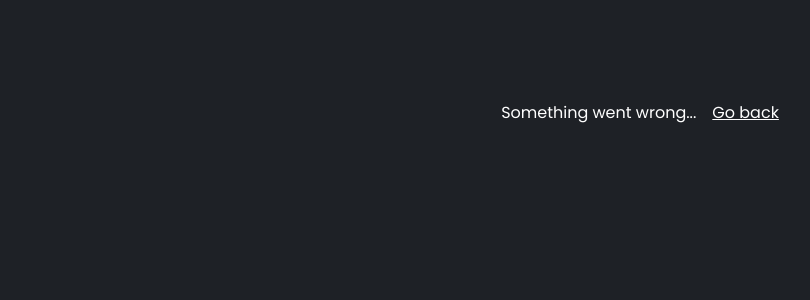
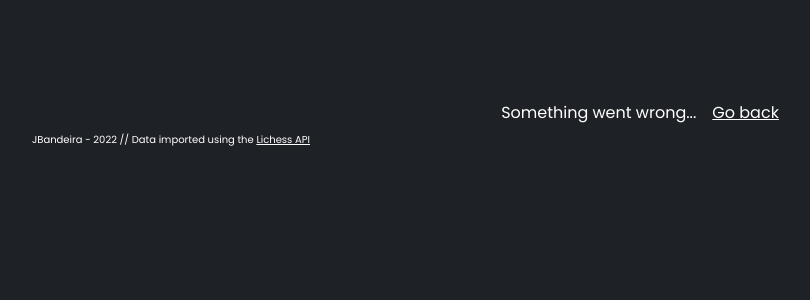
Before and after one commit to jorge-bandeira/daily-chess-results, a Python web app: template main/templates/error.html in a window 1280 px wide. Shown: the top 300 px of the page, without its empty margins (0-810 px from the left). Run offline with Jinja, Linux system fonts and the light colour scheme; the template is opened without the code that fills it, so the values that code supplies are empty.

Commit message:
added footer

```diff
--- a/main/static/styles.css
+++ b/main/static/styles.css
@@ -127,6 +127,26 @@ body {
   100% { transform: rotate(360deg); }
 }
 
+.ackn-home {
+	position: fixed;
+	bottom: 0;
+	width: 100%;
+	font-size: 10px;
+	display: inline-flex;
+	margin-left: 2rem;
+	margin-bottom: 1rem;
+}
+
+.ackn {
+	position: relative;
+	bottom: 0;
+	width: 100%;
+	font-size: 10px;
+	display: inline-flex;
+	margin-left: 2rem;
+	margin-bottom: 1rem;
+}
+
 /*result*/
 
 .result-header {
--- a/main/templates/error.html
+++ b/main/templates/error.html
@@ -11,5 +11,10 @@
 		<p>Something went wrong...</p>
 		<a href="/home" id="goBack">Go back</a>
 	</div>
+	<footer>
+		<div class="ackn">
+			<p>JBandeira - 2022 // Data imported using the <span class="result-tag"><a href="https://lichess.org/api">Lichess API</a></span></p>
+		</div>
+	</footer>
 </body>
 </html>
--- a/main/templates/home.html
+++ b/main/templates/home.html
@@ -63,5 +63,10 @@
 			<span class="piece">&#9815;</span>
 		</div>
 	</div>
+	<footer>
+		<div class="ackn-home">
+			<p>JBandeira - 2022 // Data imported using the <span class="result-tag"><a href="https://lichess.org/api" target="_blank">Lichess API</a></span></p>
+		</div>
+	</footer>
 </body>
 </html>
--- a/main/templates/results.html
+++ b/main/templates/results.html
@@ -14,7 +14,7 @@
 				<h2 class="header-text">Displaying data for the last
 				<span class="result-tag">{{ count }}</span>
 				 games of
-				<span class="result-tag"><a href="https://lichess.org/@/{{ user }}" id="userLink">{{ user }}</a></span>
+				<span class="result-tag"><a href="https://lichess.org/@/{{ user }}" target="_blank" id="userLink">{{ user }}</a></span>
 				</h2>
 			</div>
 		</div>
@@ -31,6 +31,7 @@
 		</div>
 		<div class="insight-box">
 			<h2>Insights</h2>
+			<br>
 			<p>
 				<span class="result-tag"><a href="https://lichess.org/@/{{ user }}" id="userLink">{{ user }}</a></span>
 				{% if insights['performance_week'] > insights['performance_weekend'] %}
@@ -60,6 +61,9 @@
 			<span class="piece">&#9813;</span>
 			<span class="piece">&#9815;</span>
 		</div>
+		<div class="ackn">
+			<p>JBandeira - 2022 // Data imported using the <span class="result-tag"><a href="https://lichess.org/api">Lichess API</a></span></p>
+		</div>
 	</footer>
 </body>
 </html>
```
